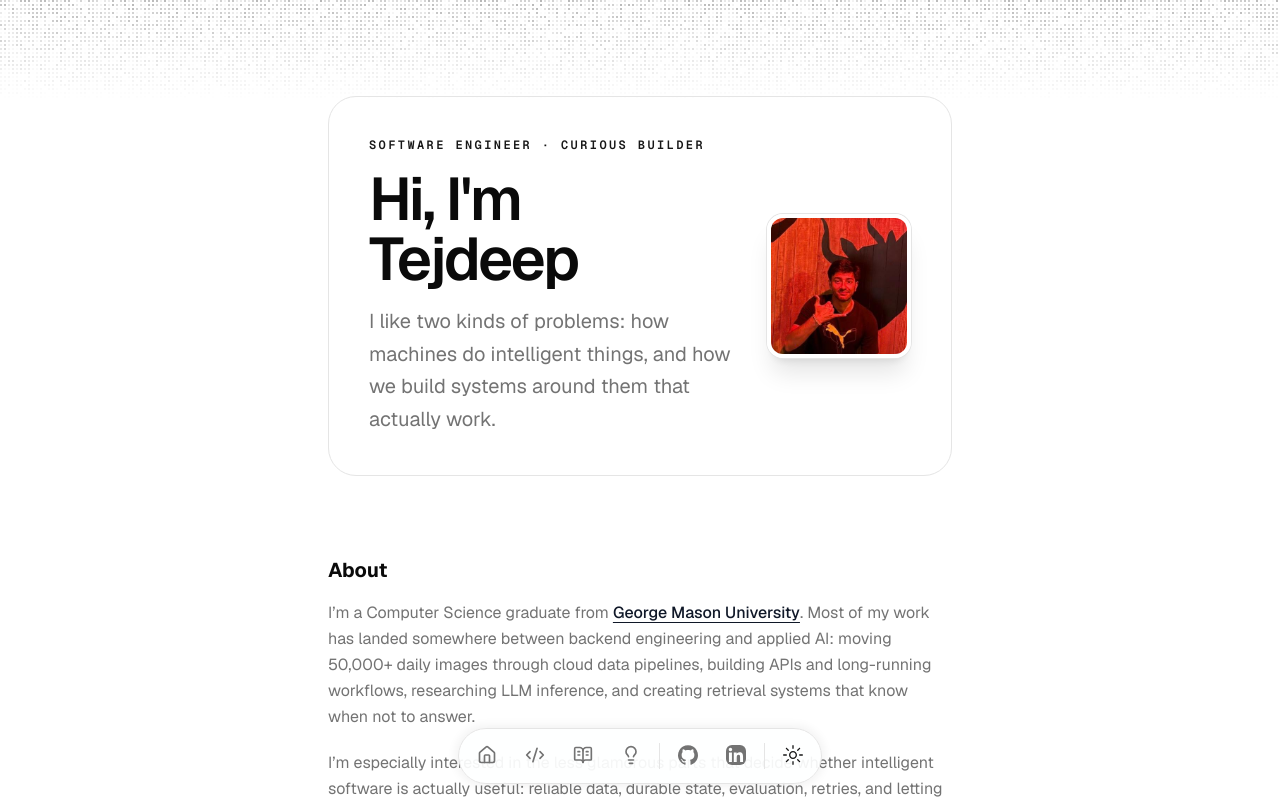
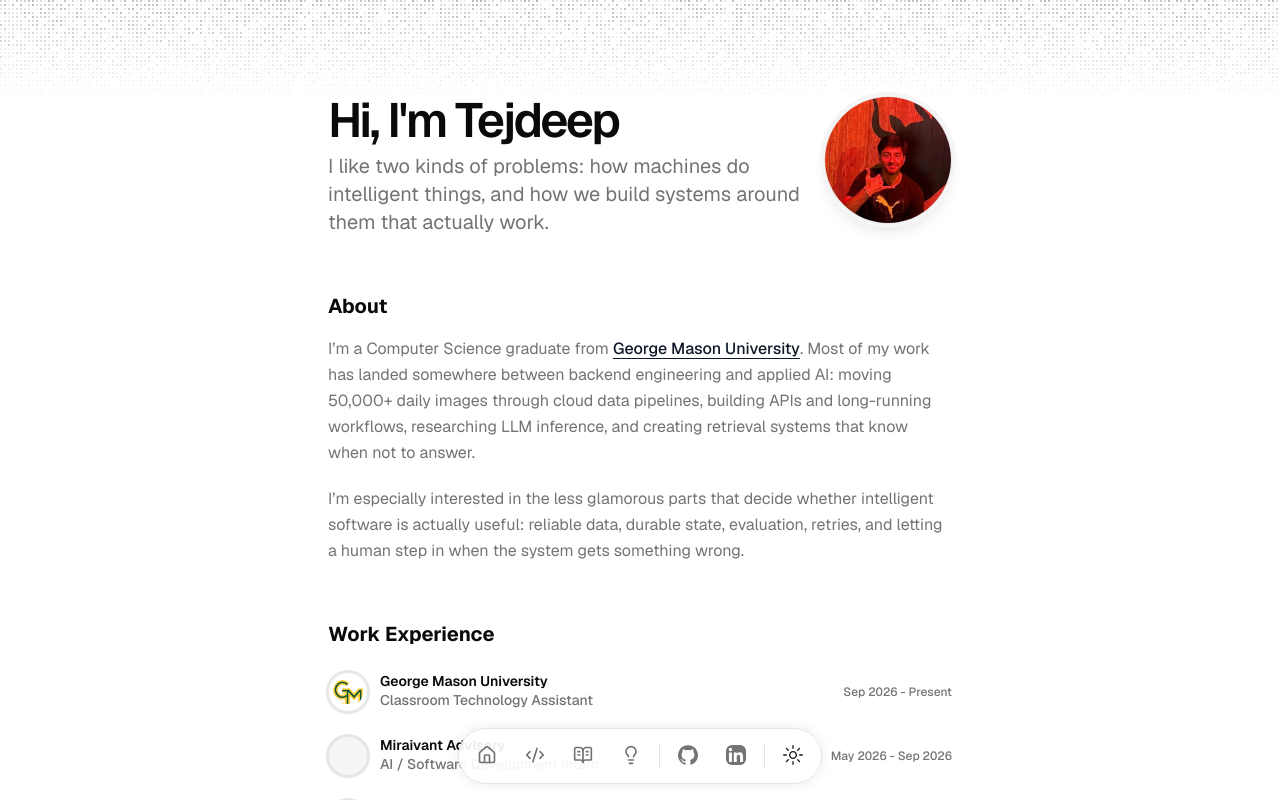
Before and after one commit to tejdeeppathipati/portfolio, a Next.js app: page / in a window 1280 px wide. Shown: the top 800 px of the page. Built offline with nearby package versions, Linux system fonts and the light colour scheme.

Commit message:
Restore original portfolio UI

```diff
--- a/src/app/page.tsx
+++ b/src/app/page.tsx
@@ -16,28 +16,25 @@
 
 export default function Page() {
   return (
-    <main className="min-h-dvh flex flex-col gap-20 relative">
+    <main className="min-h-dvh flex flex-col gap-14 relative">
       <section id="hero">
-        <div className="mx-auto w-full space-y-8">
-          <div className="hero-panel gap-8 rounded-[1.75rem] border p-7 sm:p-10 flex flex-col md:flex-row md:items-center justify-between">
-            <div className="gap-4 flex max-w-2xl flex-col order-2 md:order-1">
-              <p className="font-mono text-xs font-semibold uppercase tracking-[0.2em] text-primary">
-                Software engineer · curious builder
-              </p>
+        <div className="mx-auto w-full max-w-2xl space-y-8">
+          <div className="gap-2 gap-y-6 flex flex-col md:flex-row justify-between">
+            <div className="gap-2 flex flex-col order-2 md:order-1">
               <BlurFadeText
                 delay={BLUR_FADE_DELAY}
-                className="text-4xl font-semibold tracking-[-0.04em] sm:text-5xl lg:text-6xl"
+                className="text-3xl font-semibold tracking-tighter sm:text-4xl lg:text-5xl"
                 yOffset={8}
                 text={`Hi, I'm ${DATA.name.split(" ")[0]}`}
               />
               <BlurFadeText
-                className="text-muted-foreground max-w-[680px] text-lg leading-relaxed md:text-xl"
+                className="text-muted-foreground max-w-[600px] md:text-lg lg:text-xl"
                 delay={BLUR_FADE_DELAY}
                 text={DATA.description}
               />
             </div>
             <BlurFade delay={BLUR_FADE_DELAY} className="order-1 md:order-2">
-              <Avatar className="size-24 md:size-36 border-4 border-background rounded-2xl shadow-xl ring-1 ring-border">
+              <Avatar className="size-24 md:size-32 border rounded-full shadow-lg ring-4 ring-muted">
                 <AvatarImage
                   alt={DATA.name}
                   src={DATA.avatarUrl}
@@ -50,7 +47,7 @@
         </div>
       </section>
       <section id="about">
-        <div className="mx-auto flex min-h-0 max-w-2xl flex-col gap-y-4">
+        <div className="flex min-h-0 flex-col gap-y-4">
           <BlurFade delay={BLUR_FADE_DELAY * 3}>
             <h2 className="text-xl font-bold">About</h2>
           </BlurFade>
@@ -64,7 +61,7 @@
         </div>
       </section>
       <section id="work">
-        <div className="mx-auto flex min-h-0 max-w-2xl flex-col gap-y-6">
+        <div className="flex min-h-0 flex-col gap-y-6">
           <BlurFade delay={BLUR_FADE_DELAY * 5}>
             <h2 className="text-xl font-bold">Work Experience</h2>
           </BlurFade>
@@ -74,7 +71,7 @@
         </div>
       </section>
       <section id="education">
-        <div className="mx-auto flex min-h-0 max-w-2xl flex-col gap-y-6">
+        <div className="flex min-h-0 flex-col gap-y-6">
           <BlurFade delay={BLUR_FADE_DELAY * 7}>
             <h2 className="text-xl font-bold">Education</h2>
           </BlurFade>
@@ -122,7 +119,7 @@
         </div>
       </section>
       <section id="skills">
-        <div className="mx-auto flex min-h-0 max-w-2xl flex-col gap-y-4">
+        <div className="flex min-h-0 flex-col gap-y-4">
           <BlurFade delay={BLUR_FADE_DELAY * 9}>
             <h2 className="text-xl font-bold">Skills</h2>
           </BlurFade>
```
